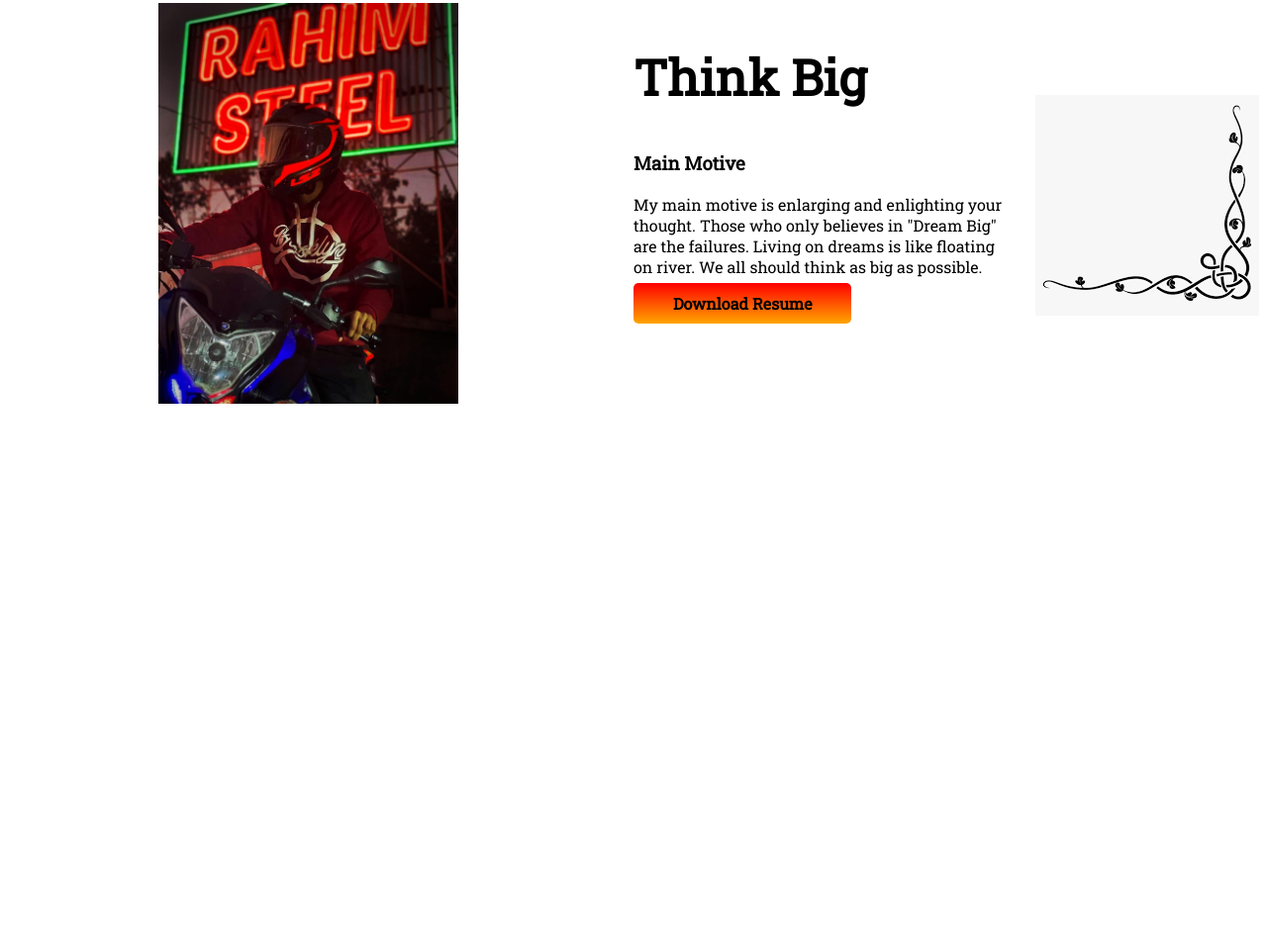
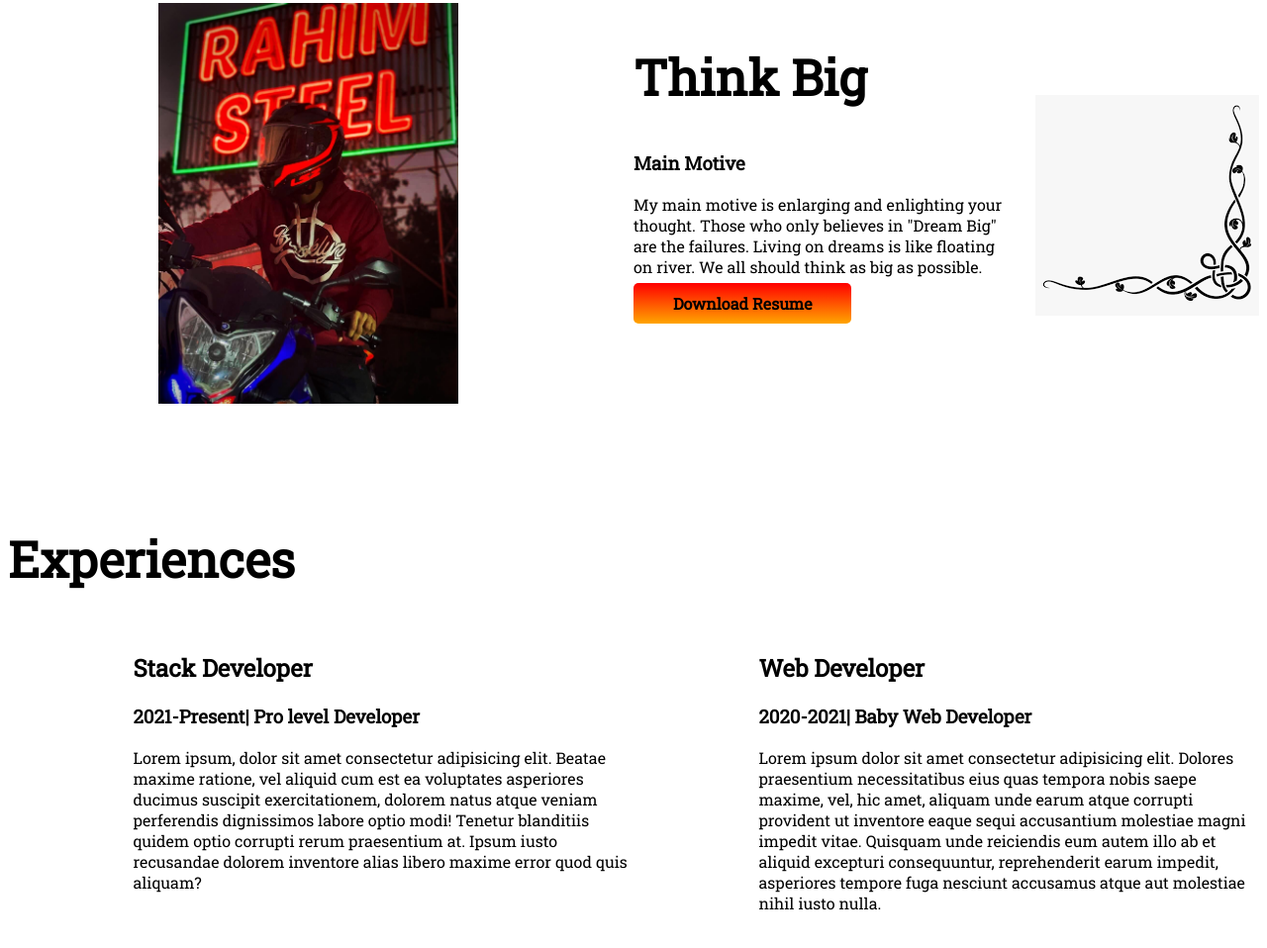
Before and after one commit to alifislam724github/developer-portfolio, a plain HTML site: page index.html in a window 1280 px wide. Shown: the part 546-1504 px from the top of the page at 99% size. Before the commit the page ends 1078 px from the top, so only its background shows below. Drawn offline with Linux system fonts and the light colour scheme.

Commit message:
end of 4-7

```diff
--- a/index.html
+++ b/index.html
@@ -14,7 +14,7 @@
 </head>
 
 <body>
-    <section class="top">
+    <section class="top flexible-container">
         <div class="half-width">
             <h1>Welcome To</h1>
             <h1><span class="color">Maruful Islam</span> World</h1>
@@ -28,7 +28,7 @@
         <div class="half-width"> <img src="images/1642198757013.jpg" alt=""></div>
     </section>
 
-    <Section class="second-task">
+    <Section class="second-task flexible-container">
         <div class="half">
             <img src="images/130962818_1522215634636104_741832166923798433_n.jpg" alt="">
         </div>
@@ -40,6 +40,31 @@
             <a class="link-button" target="_blank" href="facebook.com/alif.islam.940/"> Download Resume</a>
         </div>
     </Section>
+    <section class="experience-area">
+        <h1>Experiences</h1>
+        <div class="flexible-container">
+            <div class="half-width">
+                <h2>Stack Developer</h2>
+                <h3>2021-Present| Pro level Developer</h3>
+                <p>Lorem ipsum, dolor sit amet consectetur adipisicing elit. Beatae maxime ratione, vel aliquid cum est
+                    ea
+                    voluptates asperiores ducimus suscipit exercitationem, dolorem natus atque veniam perferendis
+                    dignissimos labore optio modi! Tenetur blanditiis quidem optio corrupti rerum praesentium at. Ipsum
+                    iusto recusandae dolorem inventore alias libero maxime error quod quis aliquam?</p>
+            </div>
+            <div class="half-width">
+                <h2>Web Developer</h2>
+                <h3>2020-2021| Baby Web Developer</h3>
+                <p>Lorem ipsum dolor sit amet consectetur adipisicing elit. Dolores praesentium necessitatibus eius quas
+                    tempora nobis saepe maxime, vel, hic amet, aliquam unde earum atque corrupti provident ut inventore
+                    eaque sequi accusantium molestiae magni impedit vitae. Quisquam unde reiciendis eum autem illo ab et
+                    aliquid excepturi consequuntur, reprehenderit earum impedit, asperiores tempore fuga nesciunt
+                    accusamus
+                    atque aut molestiae nihil iusto nulla.</p>
+            </div>
+        </div>
+
+    </section>
 </body>
 
 </html>
--- a/style.css
+++ b/style.css
@@ -10,7 +10,7 @@ h1{
 .color{
     color: orange;
 }
-section{
+.flexible-container{
     display:flex;
     margin-bottom: 120px;
 }
@@ -49,6 +49,3 @@ border-radius:5px;
     background-position: right;
 
 }
-.second-task img{
-    padding-right:80%;
-}
```
